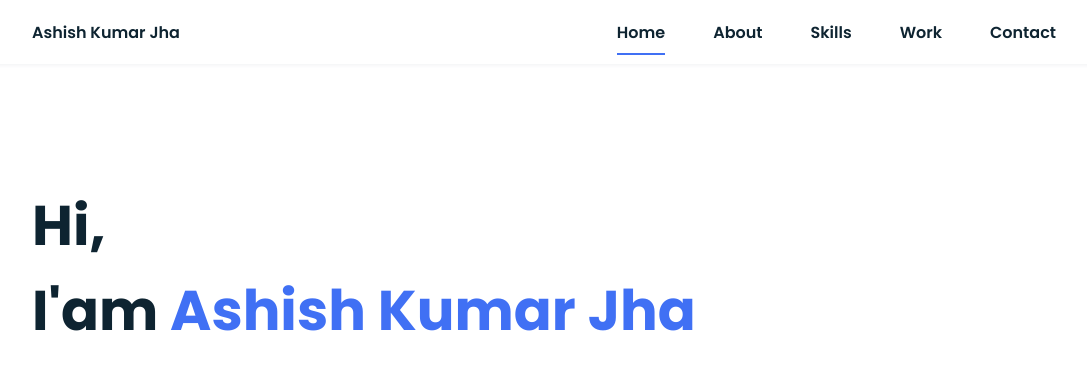
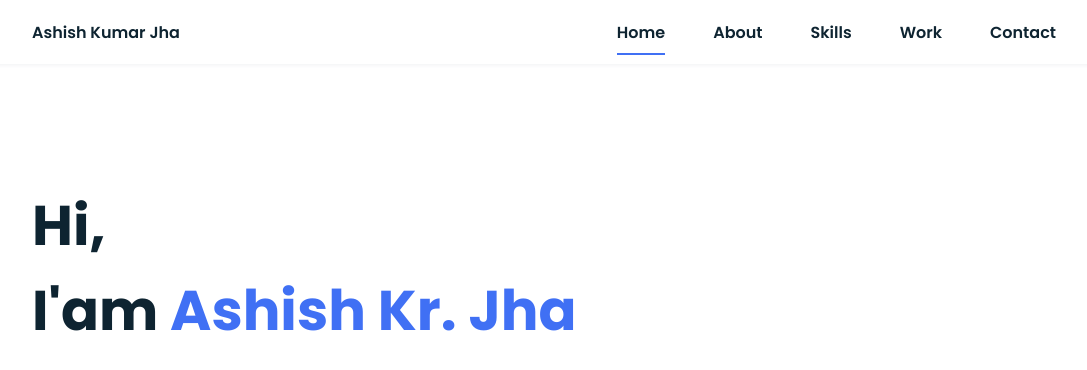
Before and after one commit to Ashish-Kumar-jha/Ashish-kumar-jha.github.io, a plain HTML site: page index.html in a window 1280 px wide. Shown: the top 370 px of the page, without its empty margins (96-1183 px from the left). Drawn offline with nearby package versions, Linux system fonts and the light colour scheme.

Commit message:
Update index.html

```diff
--- a/index.html
+++ b/index.html
@@ -39,7 +39,7 @@
             <!--===== HOME =====-->
             <section class="home bd-grid" id="home">
                 <div class="home__data">
-                    <h1 class="home__title">Hi,<br>I'am <span class="home__title-color">Ashish Kumar Jha</span><br> Software Developer</h1>
+                    <h1 class="home__title">Hi,<br>I'am <span class="home__title-color">Ashish Kr. Jha</span><br> Software Developer</h1>
 
                     <a href="https://drive.google.com/file/d/1Jqbyh14Ei8rC5utq9Fe9cuAcb3hzUvy7/view?usp=sharing" class="button">Get CV</a>
                 </div>
```
